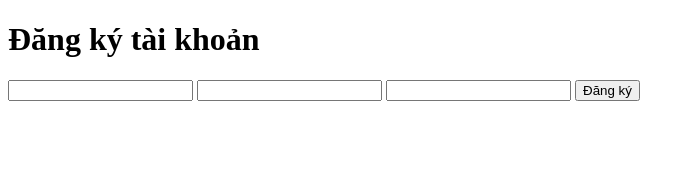
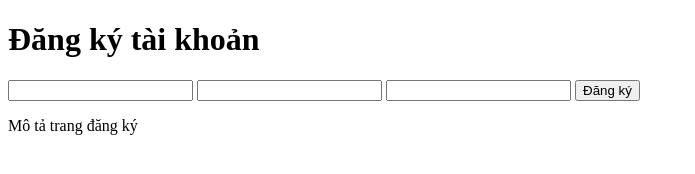
Before and after one commit to namdp1999/project-hoc-git-b4-24, a plain HTML site: page dang-ky.html in a window 1280 px wide. Shown: the whole page, without its empty margins (0-695 px from the left). Drawn offline with Linux system fonts and the light colour scheme.

Commit message:
Update dang-ky.html

```diff
--- a/dang-ky.html
+++ b/dang-ky.html
@@ -13,5 +13,7 @@
     <input type="password" name="password">
     <button>Đăng ký</button>
   </form>
+
+  <p>Mô tả trang đăng ký</p>
 </body>
 </html>
```
